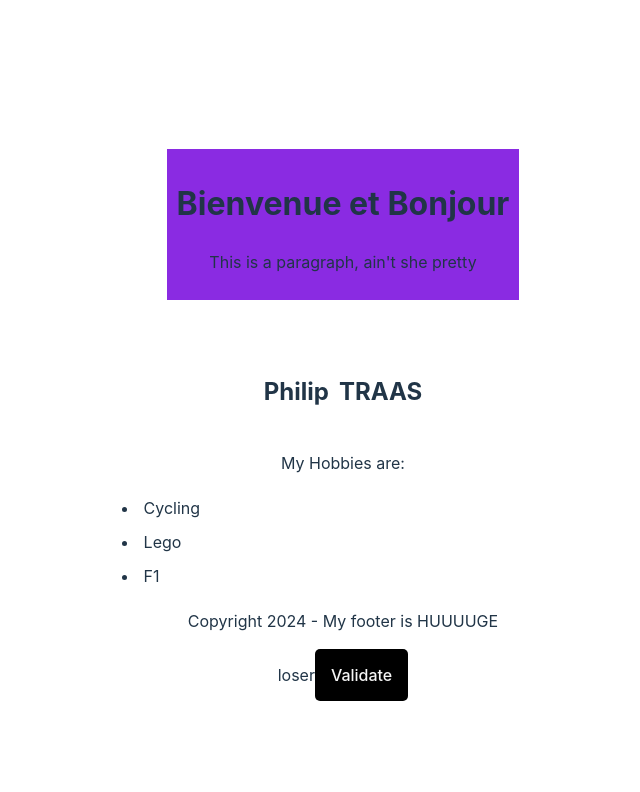
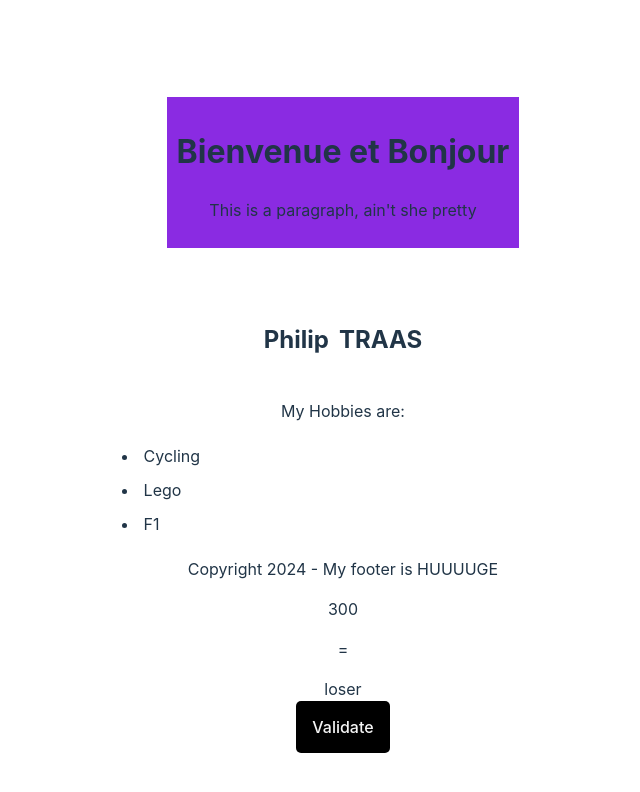
Before and after one commit to Fhilter/REACT-week-3, a React (Vite) app: page / in a window 1280 px wide. Shown: the top 792 px of the page, without its empty margins (297-937 px from the left). Built offline with nearby package versions, Linux system fonts and the light colour scheme.

Commit message:
Fixed conflicts and added score

```diff
--- a/src/App.jsx
+++ b/src/App.jsx
@@ -13,6 +13,7 @@ function App(){
       <User />
       <Footer />
       <Player />
+      <br></br>
       <Button />
     </div>
   );
--- a/src/Components/Containers/Player/Player.jsx
+++ b/src/Components/Containers/Player/Player.jsx
@@ -7,7 +7,7 @@ export function Player() {
 
     return(
         <>
-        {result}
+        {score}<p>=</p>{result}
         </>
     )
 }
```
